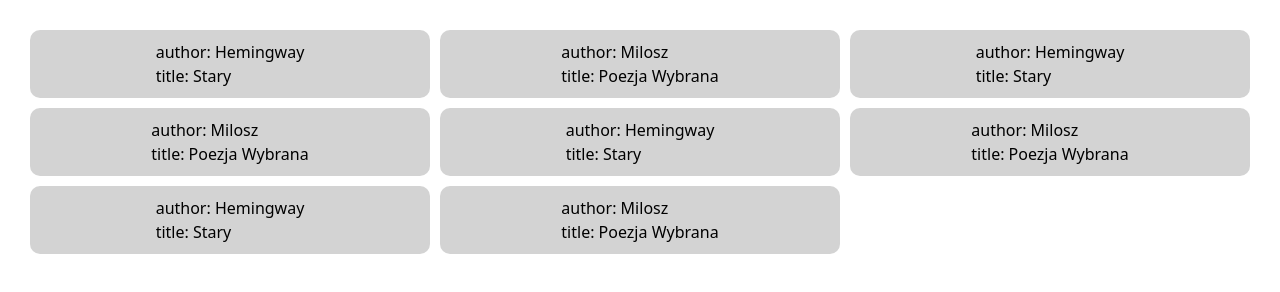
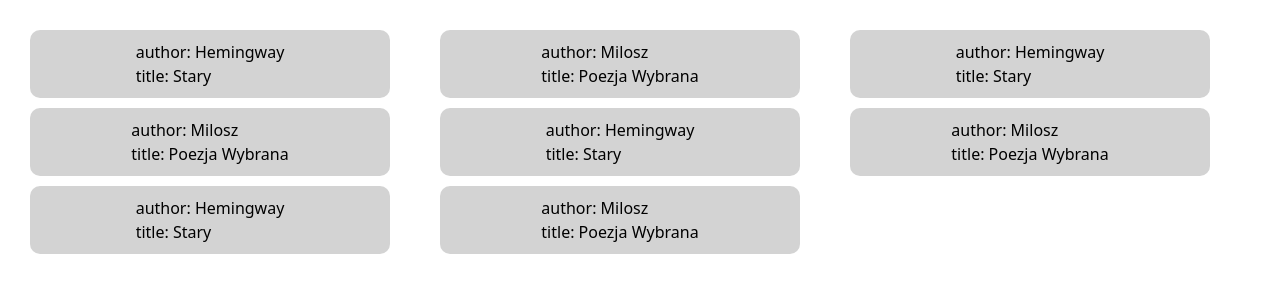
Before and after one commit to wojtek-smyczek/TOPlibrary, a plain HTML site: page 0_TOPLibrary/index.html in a window 1280 px wide. Both pictures are taken after a click on the button "Show Books!". Drawn offline with nearby package versions, Linux system fonts and the light colour scheme.

Commit message:
Dynamic card behaviour while resizing window

```diff
--- a/0_TOPLibrary/style.css
+++ b/0_TOPLibrary/style.css
@@ -68,11 +68,11 @@
 .card {
     background-color: lightgray;
     border-radius: 10px;
-    height: fit-content;
-    width: clamp(100px, 100%, 800px);
+    height: minmax(100px 300px);
+    width: clamp(100px, 90%, 800px);
     display: flex;
     justify-content: center;
-    align-items: center;
+    align-items: start;
     padding: 10px;
 
 }
```
